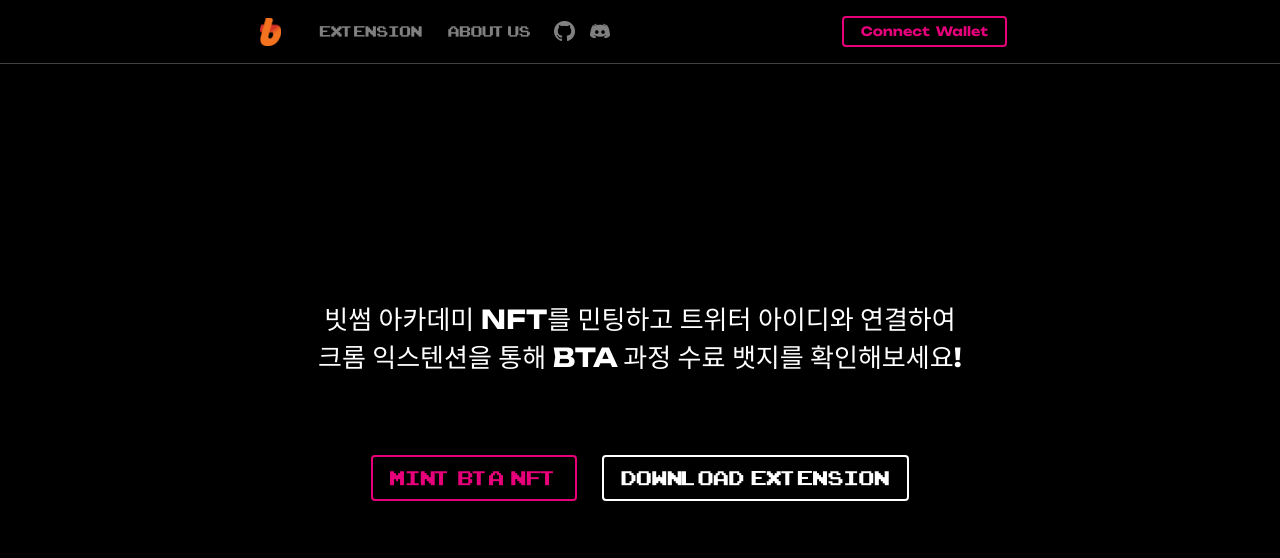
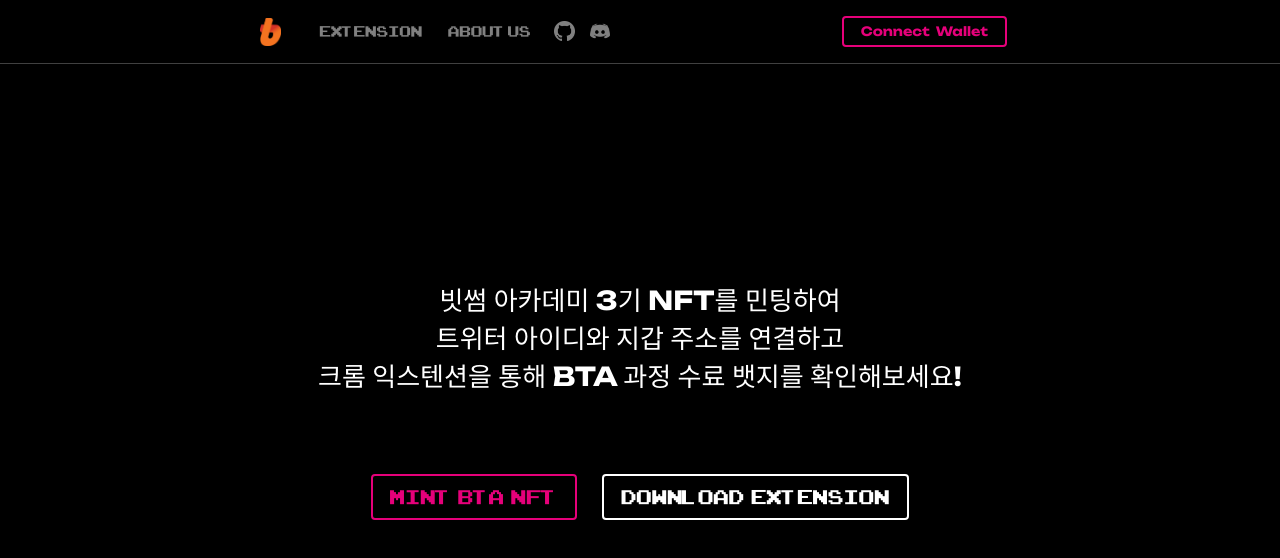
Before and after one commit to chemonoworld/bta-dapp-practice, a React (Create React App) app: page / in a window 1280 px wide. Shown: the top 558 px of the page. Built offline with nearby package versions, Linux system fonts and the light colour scheme.

Commit message:
fix: modify expl

```diff
--- a/src/pages/MainPage/index.tsx
+++ b/src/pages/MainPage/index.tsx
@@ -11,7 +11,10 @@
         <div className="root-container">
             <div className="main-expl-body">
                 <div>
-                    빗썸 아카데미 NFT를 민팅하고 트위터 아이디와 연결하여
+                    빗썸 아카데미 3기 NFT를 민팅하여
+                </div>
+                <div>
+                    트위터 아이디와 지갑 주소를 연결하고
                 </div>
                 <div>
                     크롬 익스텐션을 통해 BTA 과정 수료 뱃지를 확인해보세요!
```
